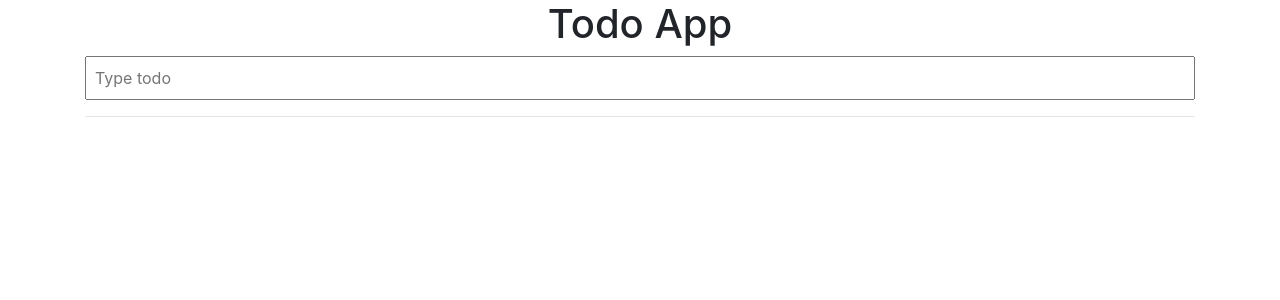
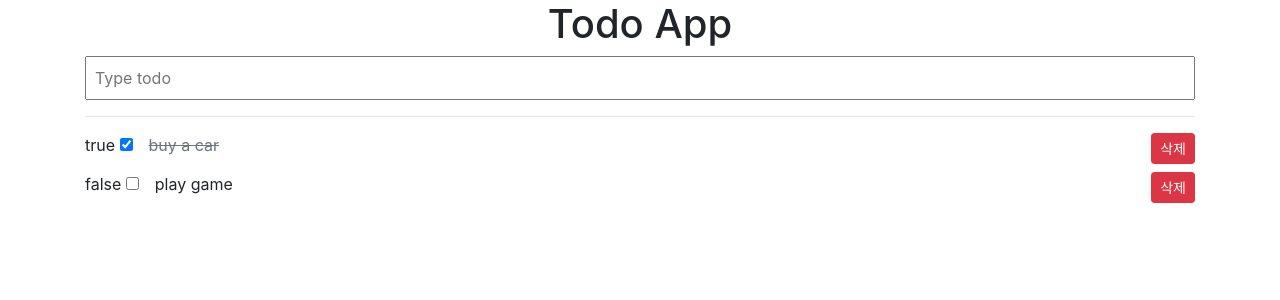
Before and after one commit to kyeongmin21/todo, a Vue app: page / in a window 1280 px wide. Shown: the top 300 px of the page. Built offline with nearby package versions, Linux system fonts and the light colour scheme.

Commit message:
app > todoList > todo 순으로 되어있음

```diff
--- a/src/App.vue
+++ b/src/App.vue
@@ -6,7 +6,10 @@
            placeholder="Type todo"
            @keyup.enter="addTodo">
     <hr>
-
+    <TodoList :todos="todos"
+              @toggle-checkbox="toggleCheckbox"
+              @click-delete="deleteTodo">
+    </TodoList>
   </div>
 </template>
 <script>
--- a/src/components/TodoList.vue
+++ b/src/components/TodoList.vue
@@ -18,12 +18,18 @@ export default {
     Todo
   },
   props: {
-    todo: {
+    todos: {
       type: Array,
       required: true,
     }
   },
   methods: {
+    toggleCheckbox(value) {
+      this.$emit('toggle-checkbox', value)
+    },
+    deleteTodo(todoId) {
+      this.$emit('click-delete',todoId)
+    }
   }
 }
 </script>
```
